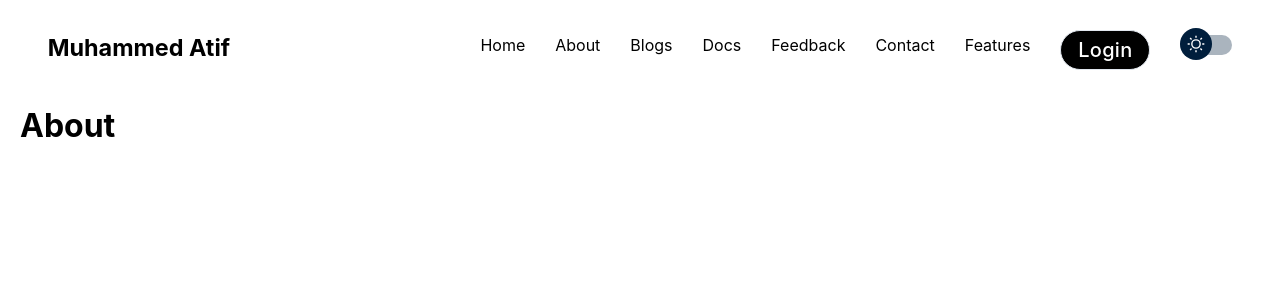
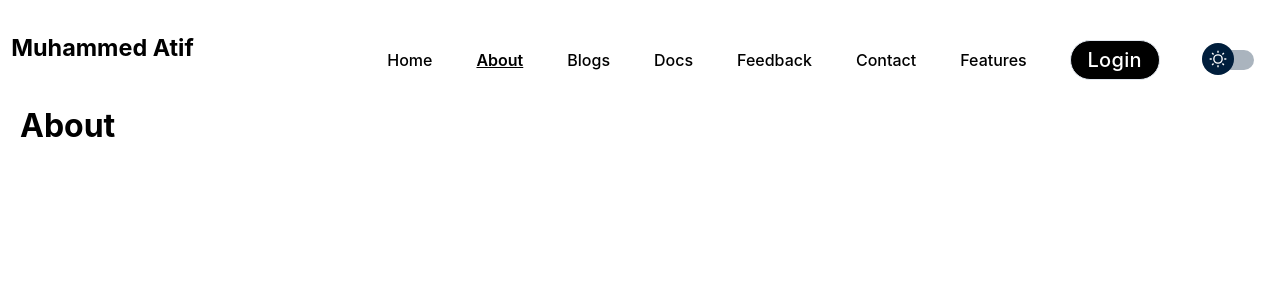
Before and after one commit to M-Atif63/React-Hooks, a React (Create React App) app: page /about in a window 1280 px wide. Shown: the top 300 px of the page. Built offline with nearby package versions, Linux system fonts and the light colour scheme.

Commit message:
feat: Enhance Navbar ui

```diff
--- a/src/App.css
+++ b/src/App.css
@@ -36,3 +36,35 @@
     transform: rotate(360deg);
   }
 }
+
+
+.nav-item {
+  display: flex;
+  align-items: center;
+  gap: 8px;
+  position: relative;
+  padding: 10px 16px;
+
+  font-size: 16px;
+  font-weight: 500;
+  text-decoration: none;
+  color: black;
+
+  border-radius: 10px;
+  transition: all 0.25s cubic-bezier(0.4, 0, 0.2, 1);
+
+}
+
+.nav-item:hover {
+  text-decoration: underline !important;
+  text-decoration-color: black;
+}
+
+.nav-item.active {
+  background-color: transparent;
+  font-weight: 600;
+  opacity: 1;
+  text-decoration: underline !important;
+  text-decoration-color: black;
+  text-decoration-thickness: 3px;
+}
--- a/src/Components/Btns/Btns.jsx
+++ b/src/Components/Btns/Btns.jsx
@@ -25,10 +25,12 @@ function Btns(props) {
     transition: 'all 0.2s cubic-bezier(0.4, 0, 0.2, 1)',
     transform: isActive ? 'scale(0.96)' : 'scale(1)',
     boxShadow: isHovered ? '0 4px 12px rgba(0, 0, 0, 0.08)' : 'none',
+    marginLeft:'15px',
+    marginRight:'15px'
   };
 
   return (
-    <div style={{ display: 'inline-block' ,marginTop:'-5px'}}>
+    <div style={{ display: 'inline-block' ,marginTop:'5px'}}>
       <button
         style={buttonStyle}
         className={props.className}
--- a/src/Components/Pages/About.jsx
+++ b/src/Components/Pages/About.jsx
@@ -2,10 +2,10 @@ import React, { useContext } from 'react'
 import { ProjectTheme } from './ChangTheme'
 
 function About() {
-  const {theme} = useContext(ProjectTheme)
+  const { theme } = useContext(ProjectTheme)
   return (
-    <div style={{background:theme==='light'?'white':'#222',color:theme==='light'?'black':'white',height:'100vh'}}>
-      <h1 style={{padding:'20px',margin:'0px'}}>About</h1>
+    <div style={{ backgroundColor: theme === 'light' ? 'white' : '#222', color: theme === 'light' ? 'black' : 'white', height: '100vh' }}>
+      <h1 style={{ padding: '20px', margin: '0px' }}>About</h1>
     </div>
   )
 }
--- a/src/Components/navbar/Navbar.jsx
+++ b/src/Components/navbar/Navbar.jsx
@@ -18,9 +18,9 @@ function Navbar() {
     const navListStyle = {
         display: 'flex',
         justifyContent: 'center',
-        alignContent:'center',
-        marginTop: '5px',
-        gap: '30px',
+        alignContent: 'center',
+        // marginTop: '5px',
+        gap: '12px',
         TextDecoderation: 'none',
         marginTop: '35px'
     }
@@ -34,6 +34,8 @@ function Navbar() {
             height: '20px',
             padding: '7px',
             boxSizing: 'border-box',
+            marginTop:'15px',
+            margin: '15px'
         },
         input: {
             opacity: 0,
@@ -76,15 +78,15 @@ function Navbar() {
                 <h3>Muhammed Atif</h3>
             </div>
             <div className='navList' style={navListStyle}>
-                <NavLink to={'/'} style={{ textDecoration: 'none', color: theme === 'light' ? 'black' : 'white', }}>Home</NavLink>
-                <NavLink to={'/about'} style={{ textDecoration: 'none', color: theme === 'light' ? 'black' : 'white', }}>About</NavLink>
-                <NavLink to={'/blogs'} style={{ textDecoration: 'none', color: theme === 'light' ? 'black' : 'white', }}>Blogs</NavLink>
-                <NavLink to={'/docs'} style={{ textDecoration: 'none', color: theme === 'light' ? 'black' : 'white', }}>Docs</NavLink>
-                <NavLink to={'/feedback'} style={{ textDecoration: 'none', color: theme === 'light' ? 'black' : 'white', }}>Feedback</NavLink>
-                <NavLink to={'/contact'} style={{ textDecoration: 'none', color: theme === 'light' ? 'black' : 'white', }}>Contact</NavLink>
-                <NavLink to={'/features'} style={{ textDecoration: 'none', color: theme === 'light' ? 'black' : 'white', }}>Features</NavLink>
-                <Btns btnValue="Login"/>
-                 <label style={styles.label} htmlFor="theme-toggle-input">
+                <NavLink className={({ isActive }) => isActive ? "nav-item active" : "nav-item"} to={'/'} style={{ color: theme === 'light' ? 'black' : 'white', }}>Home</NavLink>
+                <NavLink className={({ isActive }) => isActive ? "nav-item active" : "nav-item"} to={'/about'} style={{color: theme === 'light' ? 'black' : 'white', }}>About</NavLink>
+                <NavLink className={({ isActive }) => isActive ? "nav-item active" : "nav-item"} to={'/blogs'} style={{ textDecoration: 'none', color: theme === 'light' ? 'black' : 'white', }}>Blogs</NavLink>
+                <NavLink className={({ isActive }) => isActive ? "nav-item active" : "nav-item"} to={'/docs'} style={{ textDecoration: 'none', color: theme === 'light' ? 'black' : 'white', }}>Docs</NavLink>
+                <NavLink className={({ isActive }) => isActive ? "nav-item active" : "nav-item"} to={'/feedback'} style={{ textDecoration: 'none', color: theme === 'light' ? 'black' : 'white', }}>Feedback</NavLink>
+                <NavLink className={({ isActive }) => isActive ? "nav-item active" : "nav-item"} to={'/contact'} style={{ textDecoration: 'none', color: theme === 'light' ? 'black' : 'white', }}>Contact</NavLink>
+                <NavLink className={({ isActive }) => isActive ? "nav-item active" : "nav-item"} to={'/features'} style={{ textDecoration: 'none', color: theme === 'light' ? 'black' : 'white', }}>Features</NavLink>
+                <Btns btnValue="Login" />
+                <label style={styles.label} htmlFor="theme-toggle-input">
                     <input
                         type="checkbox"
                         id="theme-toggle-input"
```
